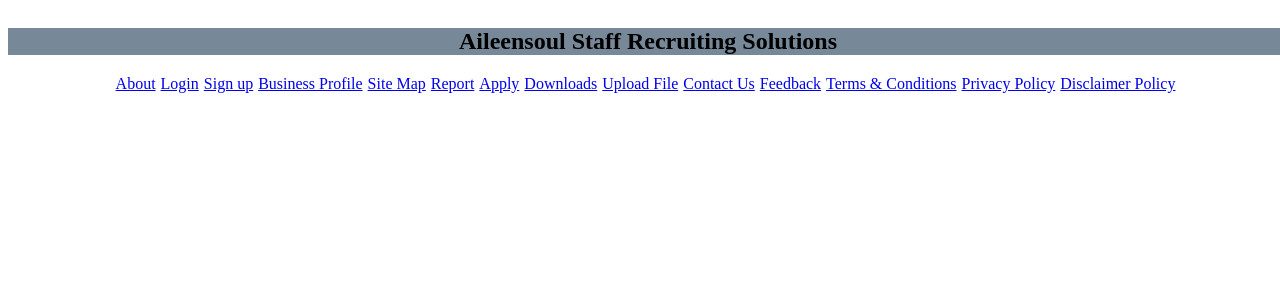
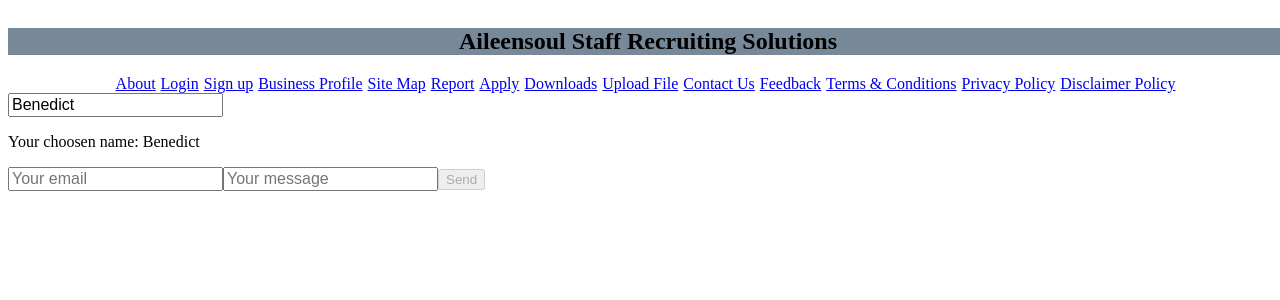
Before and after one commit to mgpathi/UploadFile, an Angular app: page /signup in a window 1280 px wide. Before the commit this address led to /. Shown: the top 300 px of the page. Built offline with nearby package versions, Linux system fonts and the light colour scheme.

Commit message:
React form validations added for signup component

```diff
--- a/src/app/app-routing/app-routing.module.ts
+++ b/src/app/app-routing/app-routing.module.ts
@@ -7,6 +7,7 @@ import { UploadComponent } from '../upload/upload.component';
 import { AboutComponent } from '../about/about.component';
 import { LoginComponent } from '../login/login.component';
 import { DownloadsComponent } from '../downloads/downloads.component';
+import { SignupComponent } from '../signup/signup.component';
 
 const routes: Routes = [
     {
@@ -33,6 +34,10 @@ const routes: Routes = [
         path: 'upload',
         component: UploadComponent,
     },
+    {
+        path: 'signup',
+        component: SignupComponent,
+    }
 
 ];
 
--- a/src/app/app.component.html
+++ b/src/app/app.component.html
@@ -5,7 +5,7 @@
 <nav style="text-align: center">
   <a class="make-space" routerLink="/about">About</a>
   <a class="make-space" routerLink="/login">Login</a>
-  <a class="make-space" routerLink="/dashboard">Sign up</a>
+  <a class="make-space" routerLink="/signup">Sign up</a>
   <a class="make-space" routerLink="/dashboard">Business Profile</a>
   <a class="make-space" routerLink="/dashboard">Site Map</a>
   <a class="make-space" routerLink="/dashboard">Report</a>
--- a/src/app/app.module.ts
+++ b/src/app/app.module.ts
@@ -13,6 +13,7 @@ import { UploadService } from './upload/upload.service';
 import { AboutComponent } from './about/about.component';
 import { LoginComponent } from './login/login.component';
 import { DownloadsComponent } from './downloads/downloads.component';
+import { SignupComponent } from './signup/signup.component';
 
 
 @NgModule({
@@ -23,7 +24,8 @@ import { DownloadsComponent } from './downloads/downloads.component';
     UploadComponent,
     AboutComponent,
     LoginComponent,
-    DownloadsComponent
+    DownloadsComponent,
+    SignupComponent
   ],
   imports: [
     BrowserModule,
--- /dev/null
+++ b/src/app/signup/signup.component.html
@@ -0,0 +1,24 @@
+<form [formGroup]="myForm" (ngSubmit)="onSubmit(myForm)">
+  <input formControlName="name" placeholder="Your name">
+
+  <p>Your choosen name: {{ myForm.get('name').value }}</p>
+  <div *ngIf="myForm.get('name').hasError('required')">
+    Oops, please provide a name!
+  </div>
+
+  <input formControlName="email" placeholder="Your email">
+
+  <div *ngIf="myForm.controls.email.hasError('pattern')">
+    Oops, wrong pattern buddy!
+  </div>
+
+  <input formControlName="message" placeholder="Your message">
+
+  <div *ngIf="myForm.controls.message.minlength">
+    Write something longer please!
+  </div>
+
+  <button type="submit" [disabled]="myForm.invalid">
+    Send
+  </button>
+</form>
--- /dev/null
+++ b/src/app/signup/signup.component.ts
@@ -0,0 +1,27 @@
+import { Component, OnInit } from '@angular/core';
+import { FormGroup, FormBuilder, Validators } from '@angular/forms';
+
+@Component({
+  selector: 'app-signup',
+  templateUrl: './signup.component.html',
+  styleUrls: ['./signup.component.css']
+})
+export class SignupComponent implements OnInit {
+  myForm: FormGroup
+  constructor(private fb: FormBuilder) { }
+
+  ngOnInit() {
+    this.myForm = this.fb.group({
+      name: ['Benedict', Validators.required],
+      email: ['', [Validators.required, Validators.pattern('[a-z0-9.@]*')]],
+      message: ['', [Validators.required, Validators.minLength(15)]]
+    });
+  }
+
+  onSubmit(form:FormGroup) {
+    console.log("Valid? ",form.valid);
+    console.log("Name", form.value.name);
+    console.log("email",form.value.email);
+  }
+
+}
--- a/src/index.html
+++ b/src/index.html
@@ -2,7 +2,7 @@
 <html lang="en">
 <head>
   <meta charset="utf-8">
-  <title>Helloworld</title>
+  <title>Aileensoul</title>
   <base href="/">
 
   <meta name="viewport" content="width=device-width, initial-scale=1">
```
Also changed, not shown: src/app/signup/signup.component.css (added), 1 other file (tests, documents, lock files or other folders).
